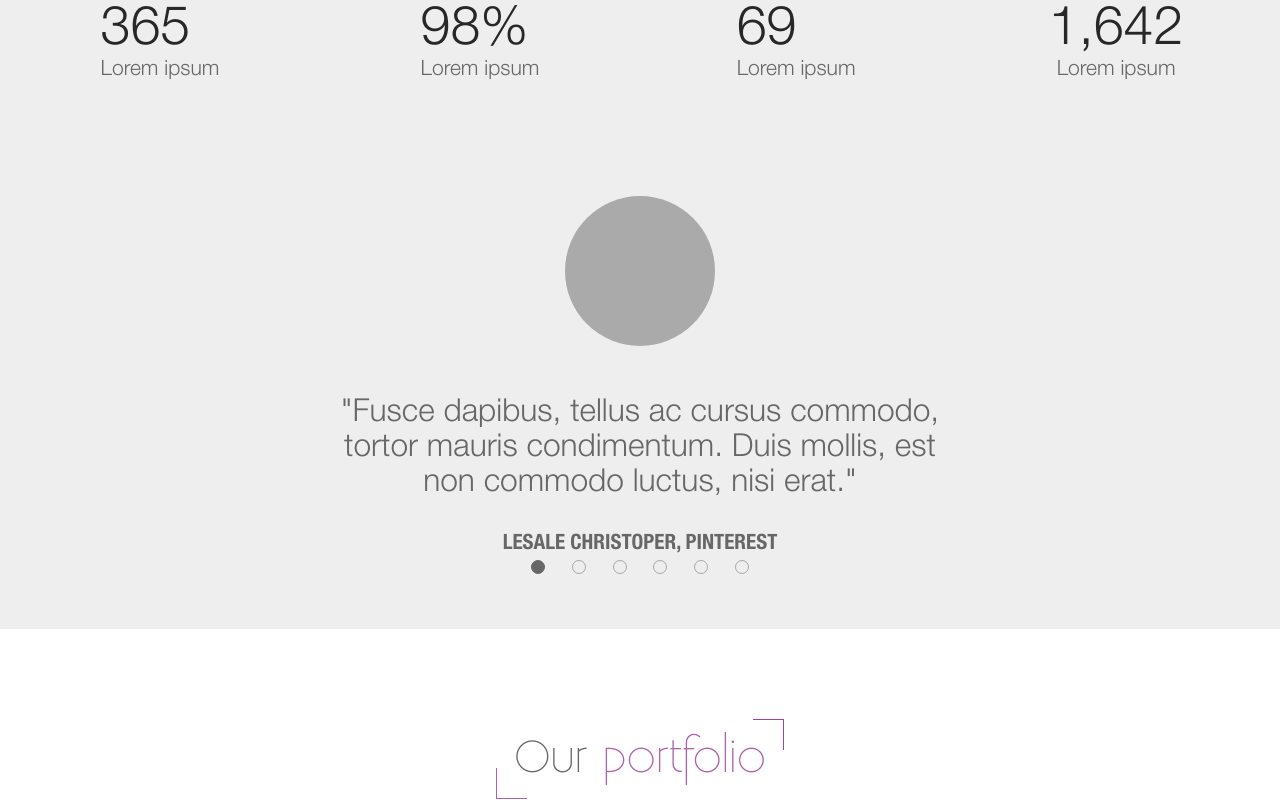
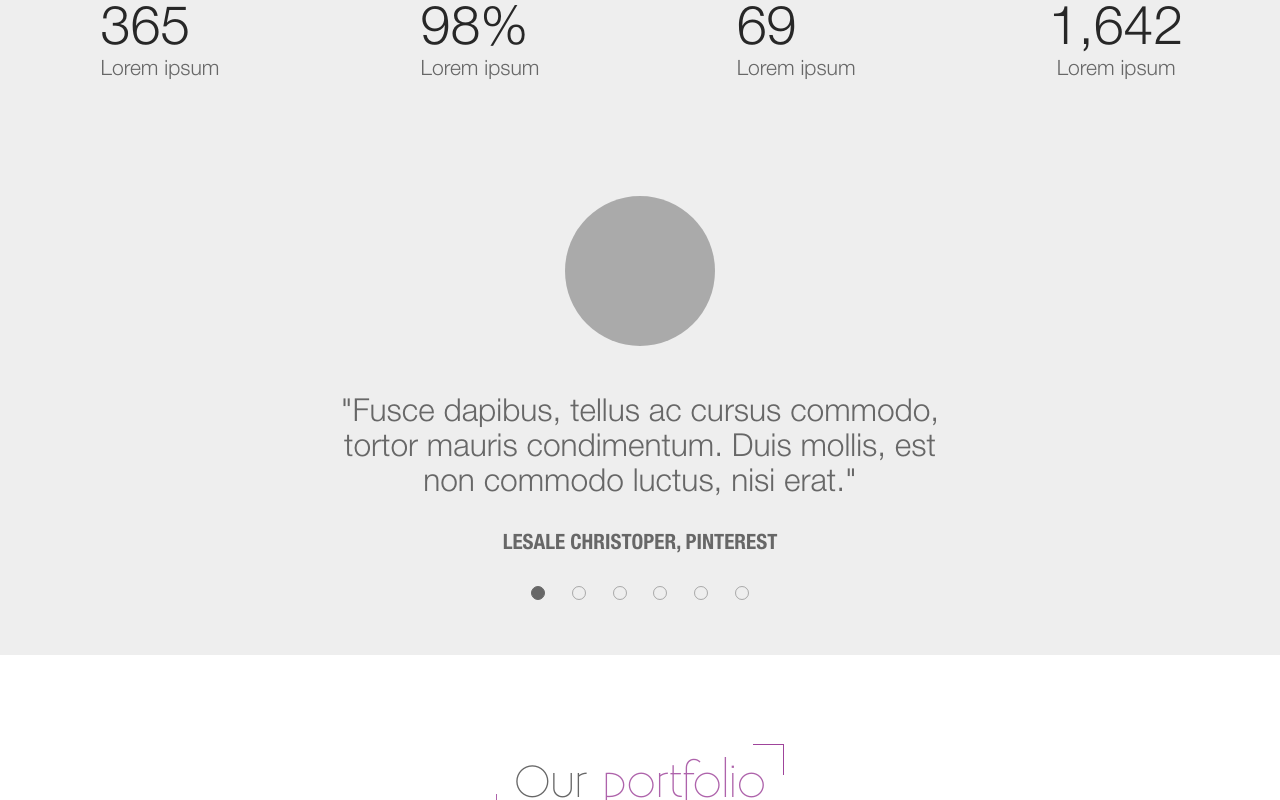
Before and after one commit to igorkokotko/template, a plain HTML site: page index.html in a window 1280 px wide. Shown: the part 4932-5732 px from the top of the page. Drawn offline with nearby package versions, Linux system fonts and the light colour scheme.

Commit message:
margin  fix

```diff
--- a/css/owl.carousel.css
+++ b/css/owl.carousel.css
@@ -54,7 +54,7 @@
 	user-select: none;
 	-webkit-tap-highlight-color: rgba(0, 0, 0, 0);
 	text-align: center;
-	margin: 0 0 7% 0;
+	margin: 4% 0 7% 0;
 }
 
 /* mouse grab icon */
```
